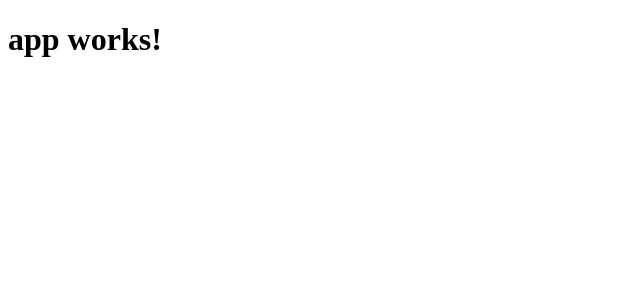
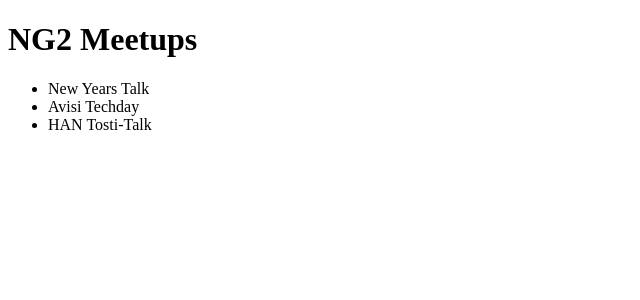
Before and after one commit to DURK/techday-angular2-demo, an Angular app: page / in a window 1280 px wide. Shown: the top 300 px of the page, without its empty margins (0-640 px from the left). Built offline with nearby package versions, Linux system fonts and the light colour scheme.

Commit message:
Add meetups component

```diff
--- a/src/app/app.component.html
+++ b/src/app/app.component.html
@@ -1,3 +1,5 @@
 <h1>
   {{title}}
 </h1>
+
+<meetups></meetups>
--- a/src/app/app.component.ts
+++ b/src/app/app.component.ts
@@ -6,5 +6,5 @@
   styleUrls: ['./app.component.css']
 })
 export class AppComponent {
-  title = 'app works!';
+  title = 'NG2 Meetups';
 }
--- a/src/app/app.module.ts
+++ b/src/app/app.module.ts
@@ -4,10 +4,12 @@
 import { HttpModule } from '@angular/http';
 
 import { AppComponent } from './app.component';
+import { MeetupsComponent } from './meetups.component';
 
 @NgModule({
   declarations: [
-    AppComponent
+    AppComponent,
+    MeetupsComponent
   ],
   imports: [
     BrowserModule,
--- /dev/null
+++ b/src/app/meetup.ts
@@ -0,0 +1,11 @@
+export class Meetup {
+  title: string;
+  date: Date;
+  isOpen: boolean;
+
+  constructor(title: string, date: Date, isOpen: boolean) {
+    this.title = title;
+    this.date = date;
+    this.isOpen = isOpen;
+  }
+}
--- /dev/null
+++ b/src/app/meetups.component.html
@@ -0,0 +1,5 @@
+<ul>
+  <li *ngFor="let meetup of meetups">
+      {{ meetup.title }}
+  </li>
+</ul>
--- /dev/null
+++ b/src/app/meetups.component.ts
@@ -0,0 +1,22 @@
+import { Component, OnInit } from '@angular/core';
+import { Meetup } from './meetup';
+
+@Component({
+  selector: 'meetups',
+  templateUrl : 'meetups.component.html'
+})
+export class MeetupsComponent implements OnInit {
+  meetups: Meetup[];
+
+  constructor() {
+  }
+
+  ngOnInit(): void {
+    this.meetups = [
+      new Meetup('New Years Talk', new Date(2017, 1, 1), true),
+      new Meetup('Avisi Techday', new Date(), true),
+      new Meetup('HAN Tosti-Talk', new Date(2016, 9, 27, 12), false),
+    ]
+  }
+
+}
```
